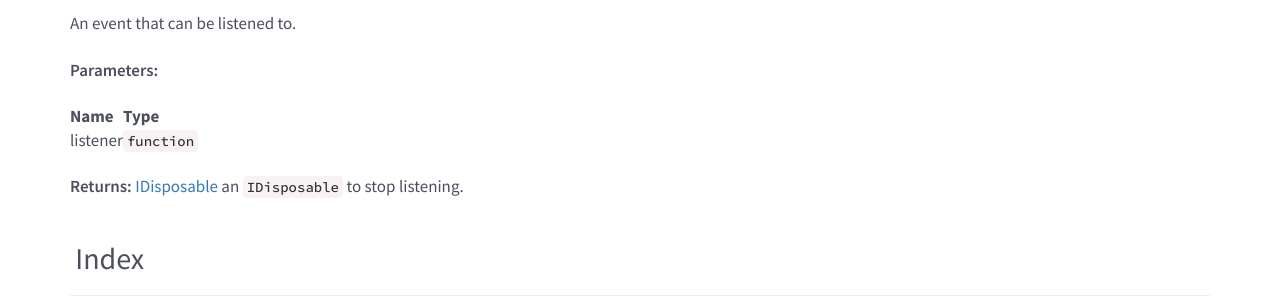
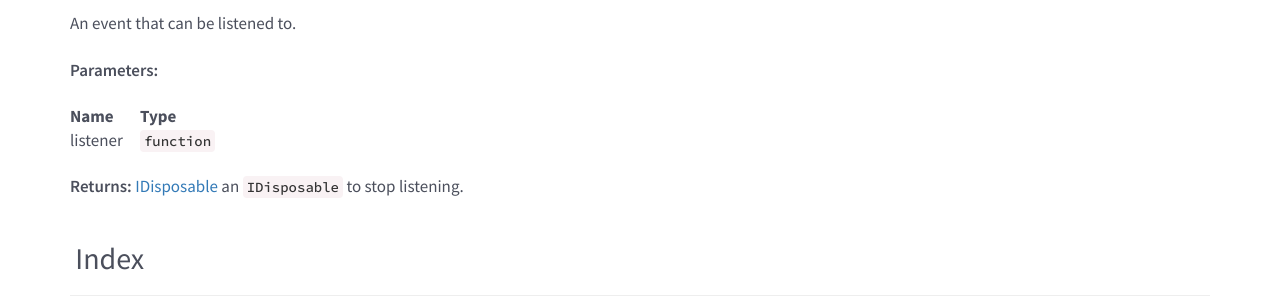
Before and after one commit to xtermjs/xtermjs.org, a Jekyll site: the page built from _docs/api/terminal/interfaces/ievent.md, in a window 1280 px wide. Shown: the part 592-892 px from the top of the page. Built offline with Jekyll 4.4.1, drawn with Linux system fonts in a browser that asks for light colours; nearby versions of some CDN libraries.

Commit message:
Giving table cells a little breathing room in docs
This especially fixes the table in https://xtermjs.org/docs/api/terminal/interfaces/iparser/ where cells have so much content that they runlikethis.

```diff
--- a/css/main.scss
+++ b/css/main.scss
@@ -132,6 +132,10 @@ strong {
   margin-top: 20px;
 }
 
+.docs-content td:not(:last-child) {
+  padding-right: 1em;
+}
+
 h1, h2, h3, h4, h5, h6 {
   position: relative;
 
```
